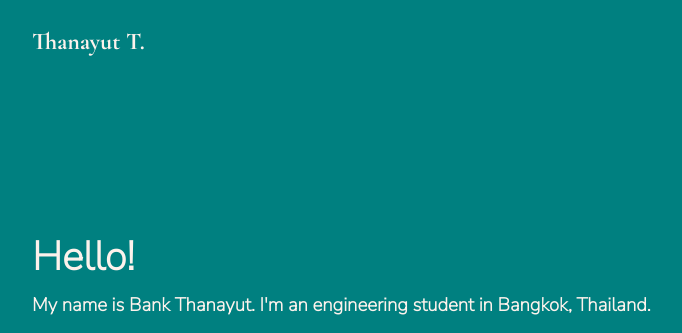
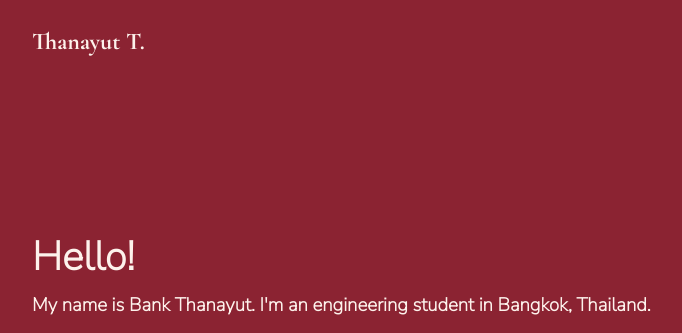
Before and after one commit to tithanayut/thanayut.in.th, a plain HTML site: page index.html in a window 1280 px wide. Shown: the top 333 px of the page, without its empty margins (224-906 px from the left). Drawn offline with nearby package versions, Linux system fonts and the light colour scheme.

Commit message:
change theme color

```diff
--- a/index.html
+++ b/index.html
@@ -14,7 +14,7 @@
             name="description"
             content="Hello, World! My name is Bank Thanayut. I'm an engineering student in Bangkok, Thailand."
         />
-        <meta name="theme-color" content="#008080" />
+        <meta name="theme-color" content="#8B2332" />
     </head>
     <body>
         <div class="container">
--- a/style.css
+++ b/style.css
@@ -4,7 +4,7 @@ body {
     padding: 0;
     margin: 0;
     box-sizing: border-box;
-    background-color: #008080;
+    background-color: #8b2332;
     color: #fdf2ec;
 }
 h1 {
```
Also changed, not shown: mail.html (+1 -1 lines).
